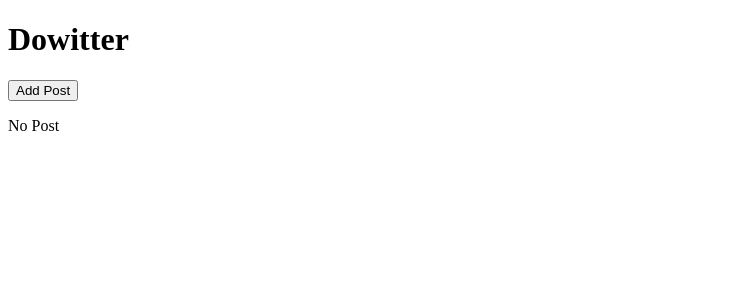
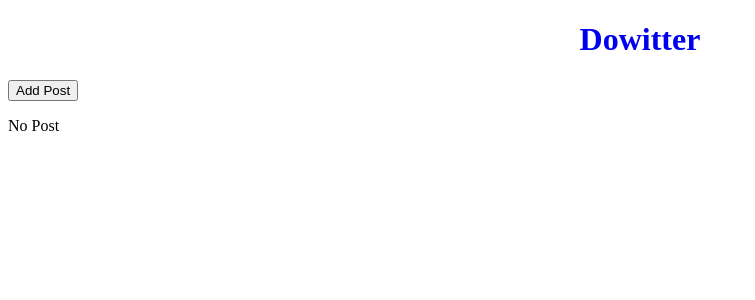
Before and after one commit to PsmD/dowitter, a React (Create React App) app: page / in a window 1280 px wide. Shown: the top 300 px of the page, without its empty margins (0-755 px from the left). Built offline with nearby package versions, Linux system fonts and the light colour scheme.

Commit message:
feat: Web name 홈 링크 추가 및 디자인 수정

```diff
--- a/src/App.tsx
+++ b/src/App.tsx
@@ -1,12 +1,15 @@
-import { BrowserRouter, Route, Routes } from "react-router-dom";
+import { BrowserRouter, Route, Routes, Link } from "react-router-dom";
 import PostList from "./posts/PostList";
 import AddPost from "./posts/AddPost";
 import EditPost from "./posts/EditPost";
+import styled from "styled-components";
 
 function App() {
 	return (
 		<BrowserRouter>
-			<h1>Dowitter</h1>
+			<WebName>
+				<Link to="/">Dowitter </Link>
+			</WebName>
 			<Routes>
 				<Route path="/" element={<PostList />} />
 				<Route path="/add-post" element={<AddPost />} />
@@ -17,3 +20,10 @@
 }
 
 export default App;
+
+const WebName = styled.h1`
+	text-align: center;
+	a {
+		text-decoration: none;
+	}
+`;
```
